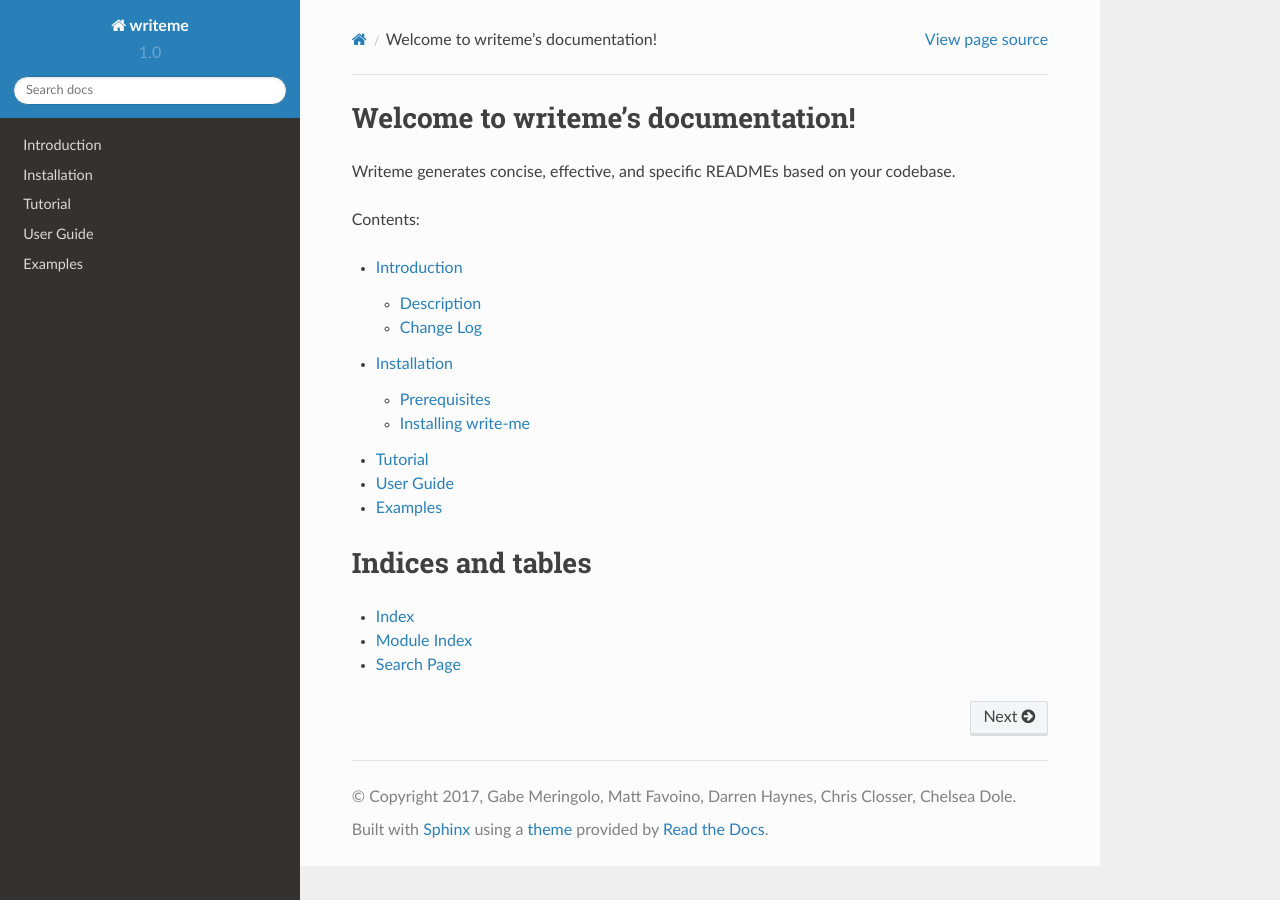
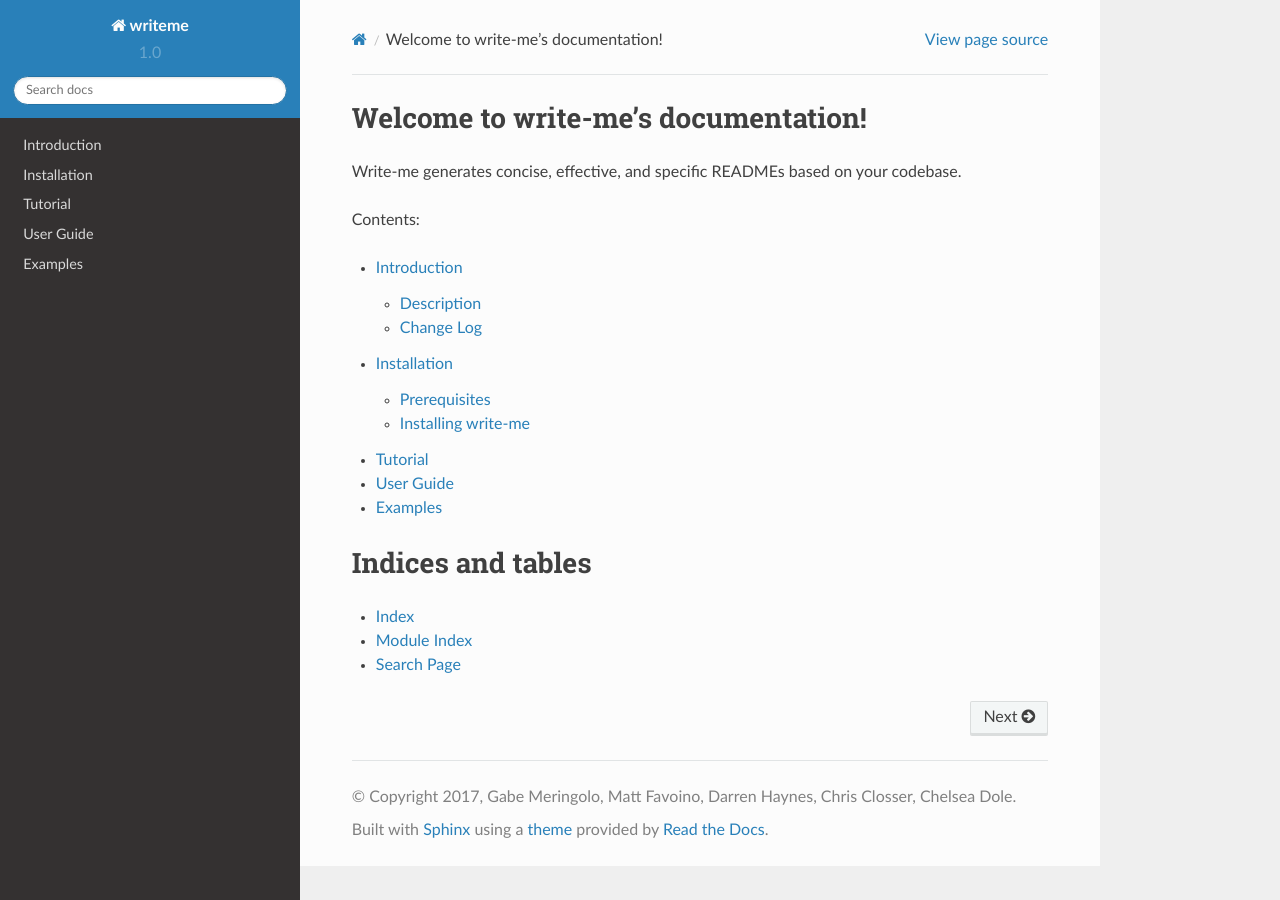
Before and after one commit to chelseadole/write-me, a Sphinx documentation site: the page built from docs/index.rst, in a window 1280 px wide. Built offline with Sphinx 7.4.7 and the Read the Docs theme 2.0.0, drawn with Linux system fonts in a browser that asks for light colours; formulas are drawn with MathJax 3.

Commit message:
last reference

```diff
--- a/docs/index.rst
+++ b/docs/index.rst
@@ -3,10 +3,10 @@
    You can adapt this file completely to your liking, but it should at least
    contain the root `toctree` directive.
 
-Welcome to writeme's documentation!
+Welcome to write-me's documentation!
 ===================================
 
-Writeme generates concise, effective, and specific READMEs based on your codebase.
+Write-me generates concise, effective, and specific READMEs based on your codebase.
 
 Contents:
 
```
